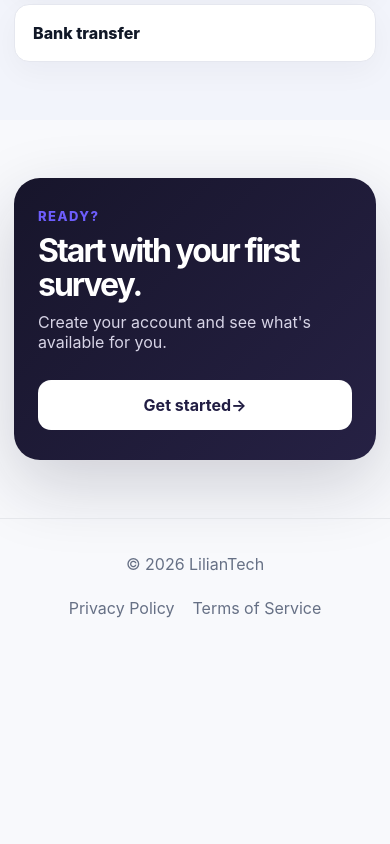
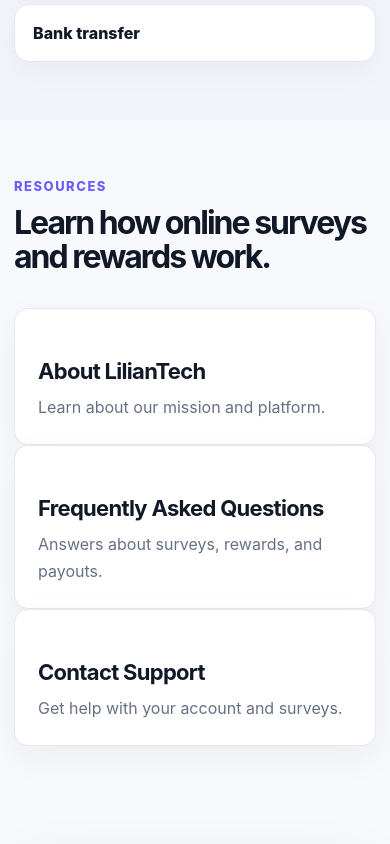
Before and after one commit to wachirabernard983-blip/liliantech, a website: page public/index.html in a window 390 px wide. Shown: the part 2380-3224 px from the top of the page. Before the commit the page ends 3037 px from the top, so only its background shows below. Drawn offline with Linux system fonts and the light colour scheme; no server answers.

Commit message:
Add files via upload

```diff
--- a/public/index.html
+++ b/public/index.html
@@ -12,11 +12,11 @@
   <div class="container nav">
     <a class="brand" href="/" aria-label="LilianTech home">Lilian<span>Tech</span></a>
     <nav id="nav" aria-label="Main navigation">
-      <a href="#how">How it works</a><a href="#payouts">Payouts</a><a id="loginLink" href="/login.html">Log in</a><a id="startLink" class="button primary" href="/register.html">Get started</a>
+      <a href="#how">How it works</a><a href="#payouts">Payouts</a><a href="/about.html">About</a><a href="/faq.html">FAQ</a><a href="/contact.html">Contact</a><a id="loginLink" href="/login.html">Log in</a><a id="startLink" class="button primary" href="/register.html">Get started</a>
     </nav>
     <button class="mobile-menu" id="mobileMenu" type="button" aria-label="Open menu" aria-expanded="false">☰</button>
   </div>
-  <div id="mobileNav" class="mobile-nav" hidden><a href="#how">How it works</a><a href="#payouts">Payouts</a><a id="mobileLogin" href="/login.html">Log in</a><a id="mobileStart" class="button primary" href="/register.html">Get started</a></div>
+  <div id="mobileNav" class="mobile-nav" hidden><a href="#how">How it works</a><a href="#payouts">Payouts</a><a href="/about.html">About</a><a href="/faq.html">FAQ</a><a href="/contact.html">Contact</a><a id="mobileLogin" href="/login.html">Log in</a><a id="mobileStart" class="button primary" href="/register.html">Get started</a></div>
 </header>
 <main>
 <section class="hero home-hero">
@@ -54,9 +54,23 @@
   <div class="container payout-layout"><div><div class="eyebrow">PAYOUTS</div><h2>Keep your earnings within reach.</h2><p>Choose the payout option that suits you. Your available methods and processing time are shown in your account.</p></div>
   <div class="payout-pills"><span>PayPal</span><span>Wise</span><span>Payoneer</span><span>Bank transfer</span></div></div>
 </section>
+
+<section class="section home-section">
+<div class="container">
+<div class="section-heading">
+<div class="eyebrow">RESOURCES</div>
+<h2>Learn how online surveys and rewards work.</h2>
+</div>
+<div class="how-grid">
+<article class="card step"><h3><a href="/about.html">About LilianTech</a></h3><p>Learn about our mission and platform.</p></article>
+<article class="card step"><h3><a href="/faq.html">Frequently Asked Questions</a></h3><p>Answers about surveys, rewards, and payouts.</p></article>
+<article class="card step"><h3><a href="/contact.html">Contact Support</a></h3><p>Get help with your account and surveys.</p></article>
+</div>
+</div>
+</section>
 <section class="section final-cta"><div class="container"><div class="cta"><div><div class="eyebrow">READY?</div><h2>Start with your first survey.</h2><p>Create your account and see what's available for you.</p></div><a class="button light button-lg" href="/register.html">Get started <span>→</span></a></div></div></section>
 </main>
-<footer><div class="container footer-inner"><span>© 2026 LilianTech</span><nav><a href="/privacy.html">Privacy Policy</a><a href="/terms.html">Terms of Service</a></nav></div></footer>
+<footer><div class="container footer-inner"><span>© 2026 LilianTech</span><nav><a href="/about.html">About</a><a href="/contact.html">Contact</a><a href="/faq.html">FAQ</a><a href="/cookie-policy.html">Cookie Policy</a><a href="/privacy.html">Privacy Policy</a><a href="/terms.html">Terms of Service</a></nav></div></footer>
 <script>
 (function(){const menu=document.getElementById('mobileMenu'),mobile=document.getElementById('mobileNav');menu?.addEventListener('click',()=>{const open=menu.getAttribute('aria-expanded')==='true';menu.setAttribute('aria-expanded',String(!open));mobile.hidden=open});mobile?.querySelectorAll('a').forEach(a=>a.addEventListener('click',()=>{mobile.hidden=true;menu.setAttribute('aria-expanded','false')}));
 try{const r=fetch('/api/me',{credentials:'include',cache:'no-store'}).then(x=>x.ok?x.json():null).then(d=>{if(!d?.authenticated)return;[['loginLink','Dashboard'],['startLink','Dashboard'],['mobileLogin','Dashboard'],['mobileStart','Dashboard']].forEach(([id,text])=>{const el=document.getElementById(id);if(el){el.textContent=text;el.href='/dashboard.html'}})});r.catch(()=>{});}catch(e){}
```
